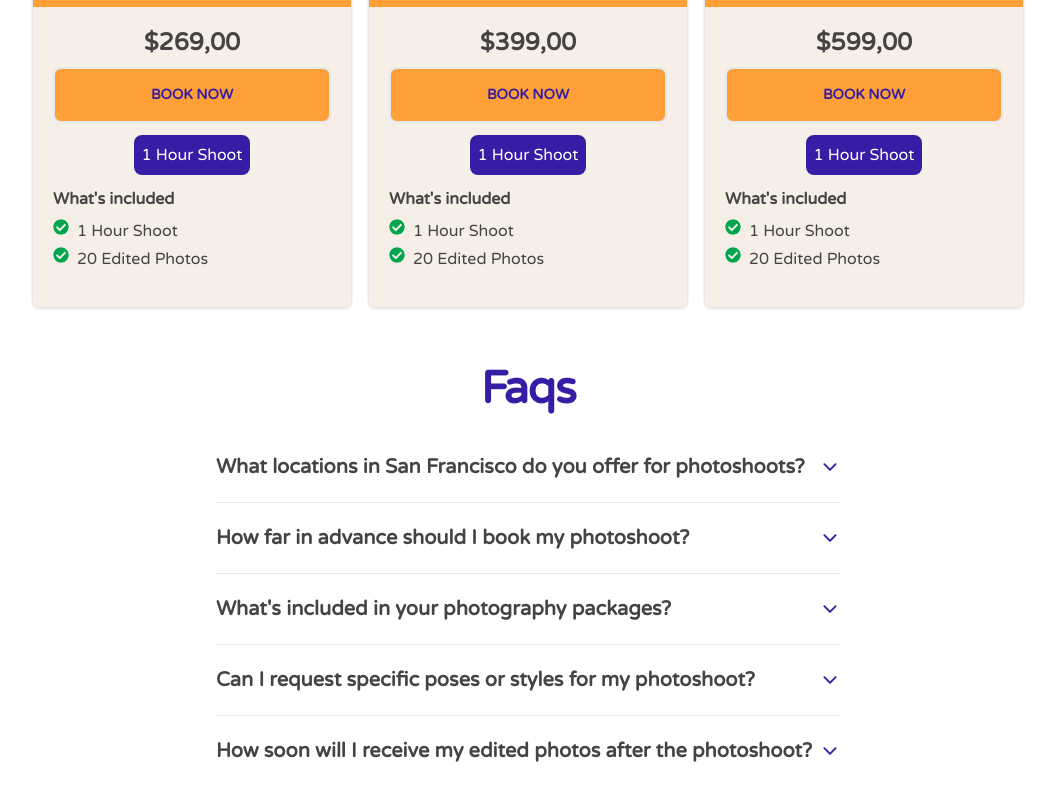
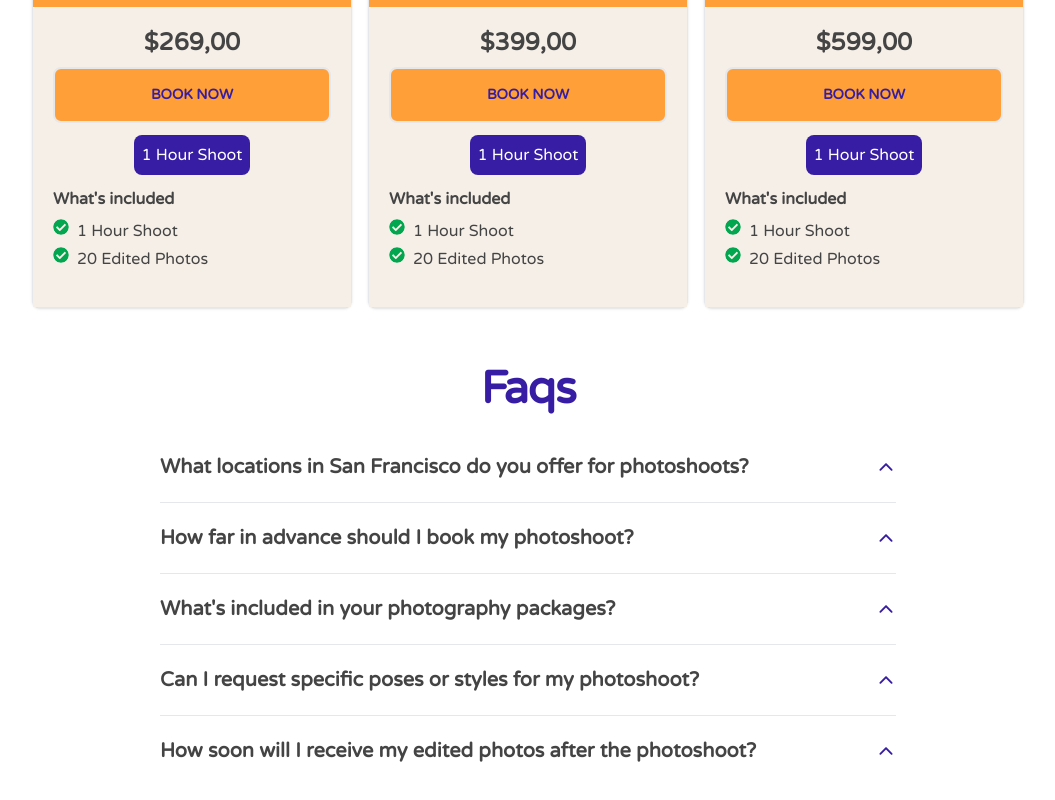
Before and after one commit to focus110/photoshoots-for-tourist, a React (Create React App) app: page / in a window 1280 px wide. Shown: the part 1327-2127 px from the top of the page, without its empty margins (112-1167 px from the left). Built offline with nearby package versions, Linux system fonts and the light colour scheme.

Commit message:
set faq wrapper div to full-width

```diff
--- a/src/components/Faq.jsx
+++ b/src/components/Faq.jsx
@@ -1,5 +1,5 @@
 import React, { useState } from "react";
-import { IoIosArrowDown } from "react-icons/io";
+import { IoIosArrowDown, IoIosArrowUp } from "react-icons/io";
 import { motion, AnimatePresence } from "framer-motion";
 
 const Faq = ({ title, description }) => {
@@ -15,7 +15,11 @@ const Faq = ({ title, description }) => {
         class="flex items-center justify-between gap-2 cursor-pointer font-bold text-text-light text-left md:text-left text-[16px] md:text-[20px]"
       >
         <span> {title}</span>
-        <IoIosArrowDown className="w-8 h-8 text-primary md:w-5 md:h-5 cursor-pointer" />
+        {isOpen ? (
+          <IoIosArrowDown className="w-8 h-8 text-primary md:w-5 md:h-5 cursor-pointer" />
+        ) : (
+          <IoIosArrowUp className="w-8 h-8 text-primary md:w-5 md:h-5 cursor-pointer" />
+        )}
       </h3>
       <AnimatePresence>
         {isOpen && (
@@ -28,7 +32,7 @@ const Faq = ({ title, description }) => {
           >
             {description}
           </motion.p>
-        )}{" "}
+        )}
       </AnimatePresence>
     </div>
   );
--- a/src/components/Faqs.jsx
+++ b/src/components/Faqs.jsx
@@ -7,7 +7,7 @@ const Faqs = () => {
       <h5 className="w-full mb-2 text-[28px] md:text-[45px] text-center font-bold tracking-tight text-primary">
         Faqs
       </h5>
-      <div>
+      <div className="w-full">
         <Faq
           title="What locations in San Francisco do you offer for photoshoots?"
           description="We offer photoshoots at a variety of iconic locations throughout San Francisco, including the Golden Gate Bridge, Lombard Street, Fisherman's Wharf, and more. Additionally, we can recommend hidden gems and lesser-known spots for a unique experience tailored to your preferences."
```
